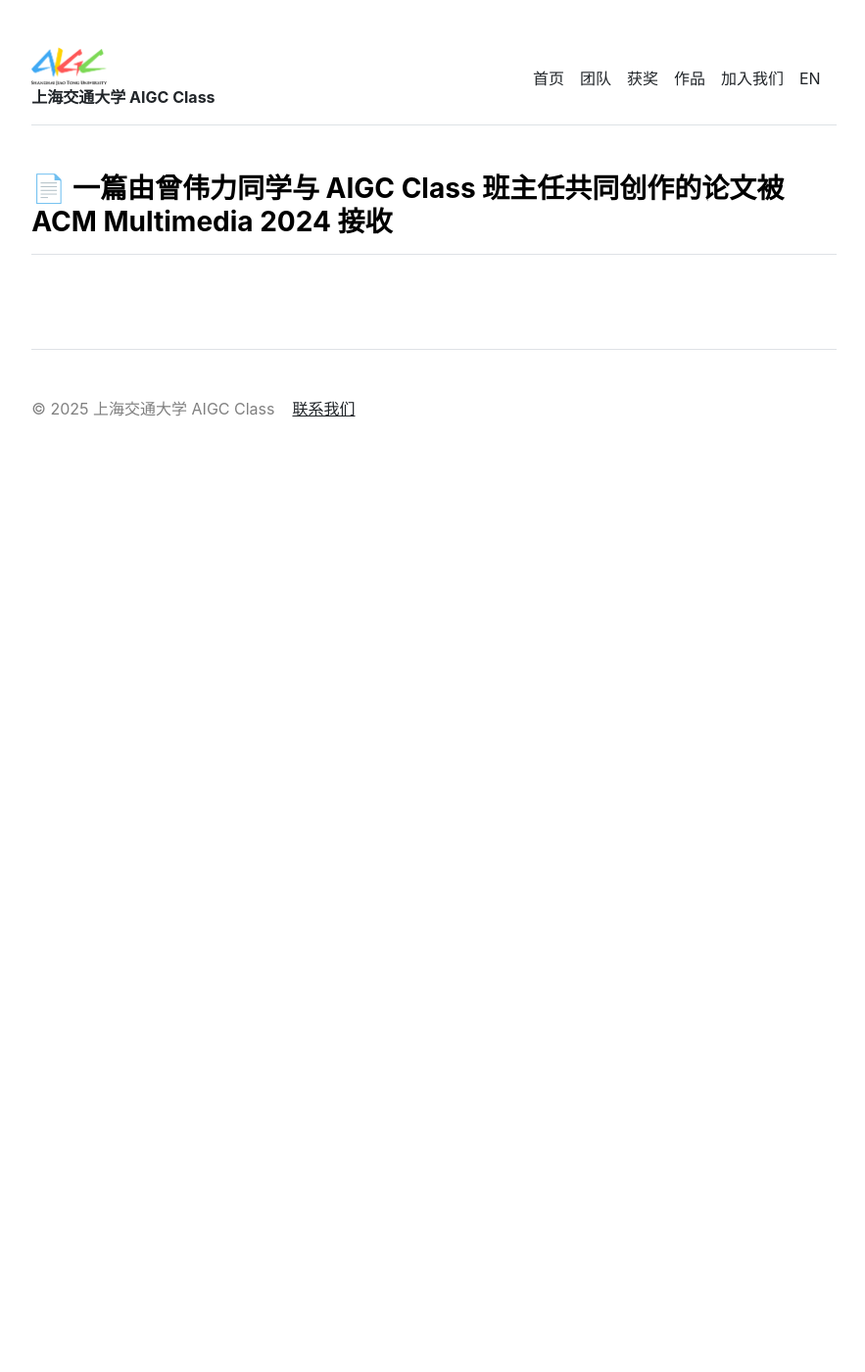
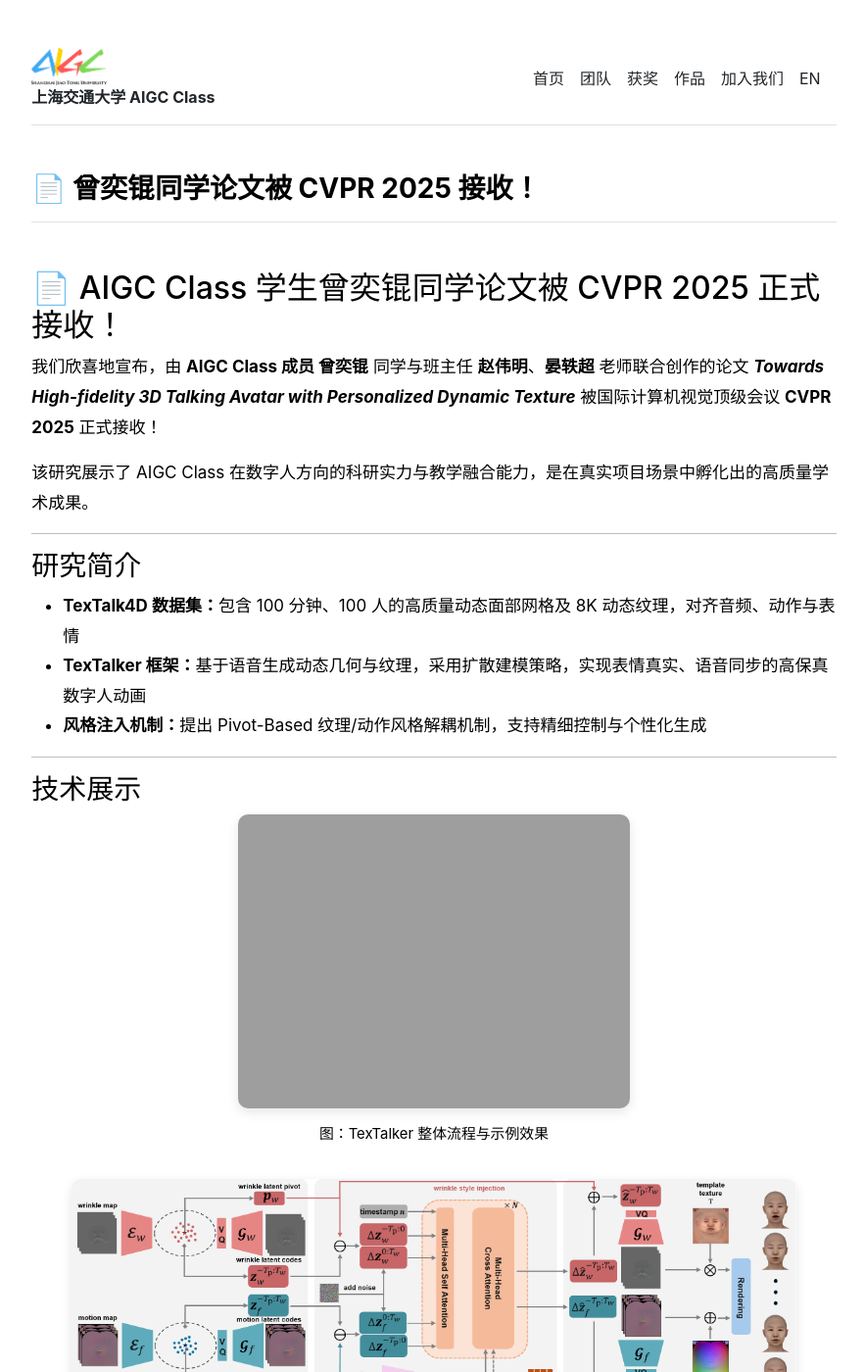
Before and after one commit to SJTU-AIGC/cn, a Jekyll site: the page built from _posts/2024-07-16-ACMMM-24-post.md, in a window 1280 px wide and 1400 px high. Shown: the whole window at 98% size, without its empty margins (197-1080 px from the left). Built offline with Jekyll 4.4.1, drawn with Linux system fonts in a browser that asks for light colours; some of the changed text lies outside the part shown.

Commit message:
cvpr 2025 news

```diff
--- a/_posts/2024-07-16-ACMMM-24-post.md
+++ b/_posts/2024-07-16-ACMMM-24-post.md
@@ -1,5 +1,84 @@
 ---
 layout: post
-title: "📄 一篇由曾伟力同学与 AIGC Class 班主任共同创作的论文被 ACM Multimedia 2024 接收"
+title: "📄 曾奕锟同学论文被 CVPR 2025 接收！"
+date: 2025-02-27
+categories: [论文喜报]
+tags: [CVPR, TexTalker, AIGC Class, 数字人, 教学成果]
+---
 
----
+<div style="font-size: 17px; line-height: 1.8em;">
+
+<h2>📄 AIGC Class 学生曾奕锟同学论文被 CVPR 2025 正式接收！</h2>
+
+<p>
+我们欣喜地宣布，由 <strong>AIGC Class 成员 曾奕锟</strong> 同学与班主任 <strong>赵伟明</strong>、<strong>晏轶超</strong> 老师联合创作的论文 <strong><em>Towards High-fidelity 3D Talking Avatar with Personalized Dynamic Texture</em></strong> 被国际计算机视觉顶级会议 <strong>CVPR 2025</strong> 正式接收！
+</p>
+
+<p>
+该研究展示了 AIGC Class 在数字人方向的科研实力与教学融合能力，是在真实项目场景中孵化出的高质量学术成果。
+</p>
+
+<hr>
+
+<h3>研究简介</h3>
+<ul>
+  <li><strong>TexTalk4D 数据集：</strong>包含 100 分钟、100 人的高质量动态面部网格及 8K 动态纹理，对齐音频、动作与表情</li>
+  <li><strong>TexTalker 框架：</strong>基于语音生成动态几何与纹理，采用扩散建模策略，实现表情真实、语音同步的高保真数字人动画</li>
+  <li><strong>风格注入机制：</strong>提出 Pivot-Based 纹理/动作风格解耦机制，支持精细控制与个性化生成</li>
+</ul>
+
+<hr>
+
+<h3>技术展示</h3>
+
+<div style="text-align:center;">
+  <img src="{{ site.github.url }}/assets/img/posts/teaser-2.png" alt="TexTalker Teaser" style="max-width: 90%; border-radius: 10px; margin-bottom: 10px; box-shadow: 0 4px 12px rgba(0,0,0,0.1);" />
+  <br><small>图：TexTalker 整体流程与示例效果</small>
+</div>
+
+<br>
+
+<div style="text-align:center;">
+  <img src="{{ site.github.url }}/assets/img/posts/pipeline-2.png" alt="TexTalker Pipeline" style="max-width: 90%; border-radius: 10px; margin-bottom: 10px; box-shadow: 0 4px 12px rgba(0,0,0,0.1);" />
+  <br><small>图：TexTalker 模型结构，扩散驱动的纹理与几何联合生成</small>
+</div>
+
+<hr>
+
+<h3>作者团队</h3>
+<ul>
+  <li><strong>学生作者：</strong>李炫辰、王建宇、程宇豪、<u>曾奕锟（AIGC Class）</u>、任星宇、朱文瀚</li>
+  <li><strong>指导教师：</strong>赵伟明、晏轶超（AIGC Class 班主任）</li>
+</ul>
+
+<hr>
+
+<p>
+本成果体现了 AIGC Class 对“教学-科研-应用”一体化模式的实践探索，我们鼓励更多同学投身科研项目，在真实挑战中打造属于自己的高光时刻。
+</p>
+
+<blockquote style="border-left: 4px solid #ccc; padding-left: 15px; color: #555;">
+Creativity is all you need.
+</blockquote>
+
+<p style="text-align: right; font-style: italic;">—— 上海交通大学 AIGC Class</p>
+
+
+<hr>
+
+<h3>🔗 更多信息</h3>
+<p>
+欢迎访问 AIGC Class 官网了解论文详情与相关成果发布：
+</p>
+
+<p style="text-align: center; margin-top: 10px;">
+  <a href="https://sjtu-aigc.github.io/cn/publications" target="_blank" style="background-color:#0055aa; color:white; padding:10px 20px; border-radius:6px; text-decoration:none; font-weight:bold;">
+    🔍 查看更多论文成果
+  </a>
+</p>
+
+<hr style="margin-top: 40px;">
+<p style="text-align: center; font-style: italic; color: #888;">上海交通大学 AIGC Class ｜Creativity is all you need.</p>
+
+
+</div>
```
Also changed, not shown: _posts/2025-02-27-CVPR-2025-post.md (added, +52 -0 lines), assets/img/posts/pipeline-2.png (added), 1 other file.
